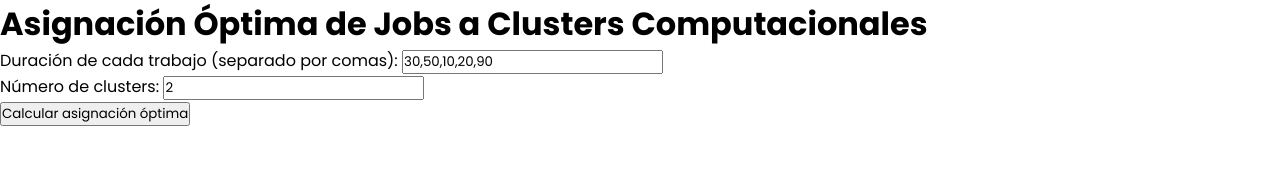
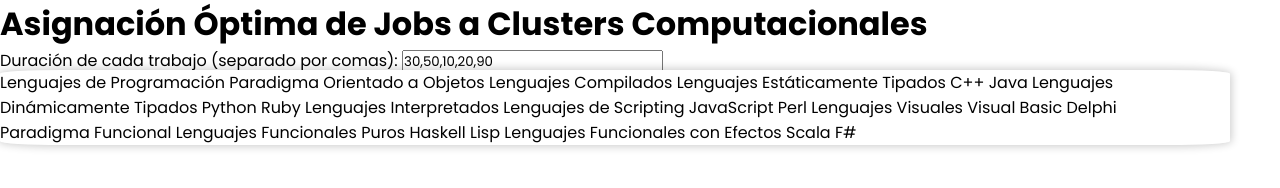
Before and after one commit to IIC3585-2023/wasm-grupo-07, a plain HTML site: page index.html in a window 1280 px wide. Drawn offline with Linux system fonts and the light colour scheme; no server answers.

Commit message:
add web component

```diff
--- a/index.html
+++ b/index.html
@@ -4,8 +4,98 @@
     <meta charset="utf-8" />
     <title>Asignación Óptima de Jobs a Clusters Computacionales</title>
     <link rel="stylesheet" href="style.css" />
+    <style>
+
+      .tree{
+        position: fixed;
+        top: 70px;
+        right: 50px;
+        z-index: 9999;
+        background-color: white;
+        border-radius: 5%;
+        padding-right: 20px;
+        box-shadow: 0 0 0.5rem 0.1rem rgba(0, 0, 0, 0.2);
+        overflow: hidden;
+      }
+
+      .tree:hover{
+        transform: translateY(-5px);
+        box-shadow: 0 0.5rem 1rem rgba(0, 0, 0, 0.2);
+      }
+    </style>
   </head>
   <body>
+    <div class="tree">
+      <tree-item>
+        Lenguajes de Programación
+        <tree-item>
+          Paradigma Orientado a Objetos
+          <tree-item>
+            Lenguajes Compilados
+            <tree-item>
+              Lenguajes Estáticamente Tipados
+              <tree-item>
+                C++
+              </tree-item>
+              <tree-item>
+                Java
+              </tree-item>
+            </tree-item>
+            <tree-item>
+              Lenguajes Dinámicamente Tipados
+              <tree-item>
+                Python
+              </tree-item>
+              <tree-item>
+                Ruby
+              </tree-item>
+            </tree-item>
+          </tree-item>
+          <tree-item>
+            Lenguajes Interpretados
+            <tree-item>
+              Lenguajes de Scripting
+              <tree-item>
+                JavaScript
+              </tree-item>
+              <tree-item>
+                Perl
+              </tree-item>
+            </tree-item>
+            <tree-item>
+              Lenguajes Visuales
+              <tree-item>
+                Visual Basic
+              </tree-item>
+              <tree-item>
+                Delphi
+              </tree-item>
+            </tree-item>
+          </tree-item>
+        </tree-item>
+        <tree-item>
+          Paradigma Funcional
+          <tree-item>
+            Lenguajes Funcionales Puros
+            <tree-item>
+              Haskell
+            </tree-item>
+            <tree-item>
+              Lisp
+            </tree-item>
+          </tree-item>
+          <tree-item>
+            Lenguajes Funcionales con Efectos
+            <tree-item>
+              Scala
+            </tree-item>
+            <tree-item>
+              F#
+            </tree-item>
+          </tree-item>
+        </tree-item>
+      </tree-item>
+    </div>
     <h1>Asignación Óptima de Jobs a Clusters Computacionales</h1>
     <form>
       <label for="jobDurations"
@@ -26,4 +116,5 @@
   </body>
   <script src="main.js"></script>
   <script src="index.js"></script>
+  <script type="module" src="http://127.0.0.1:5173/src/treeItem.js"></script>
 </html>
```
